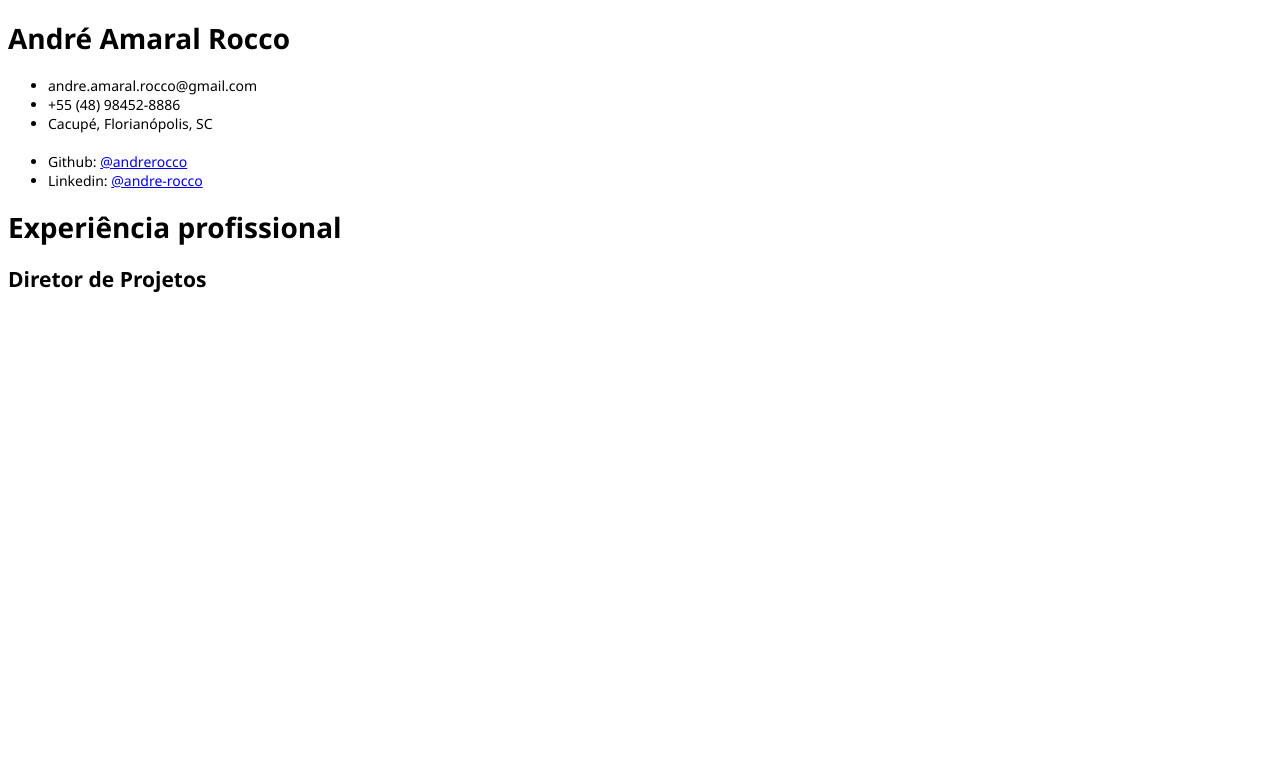
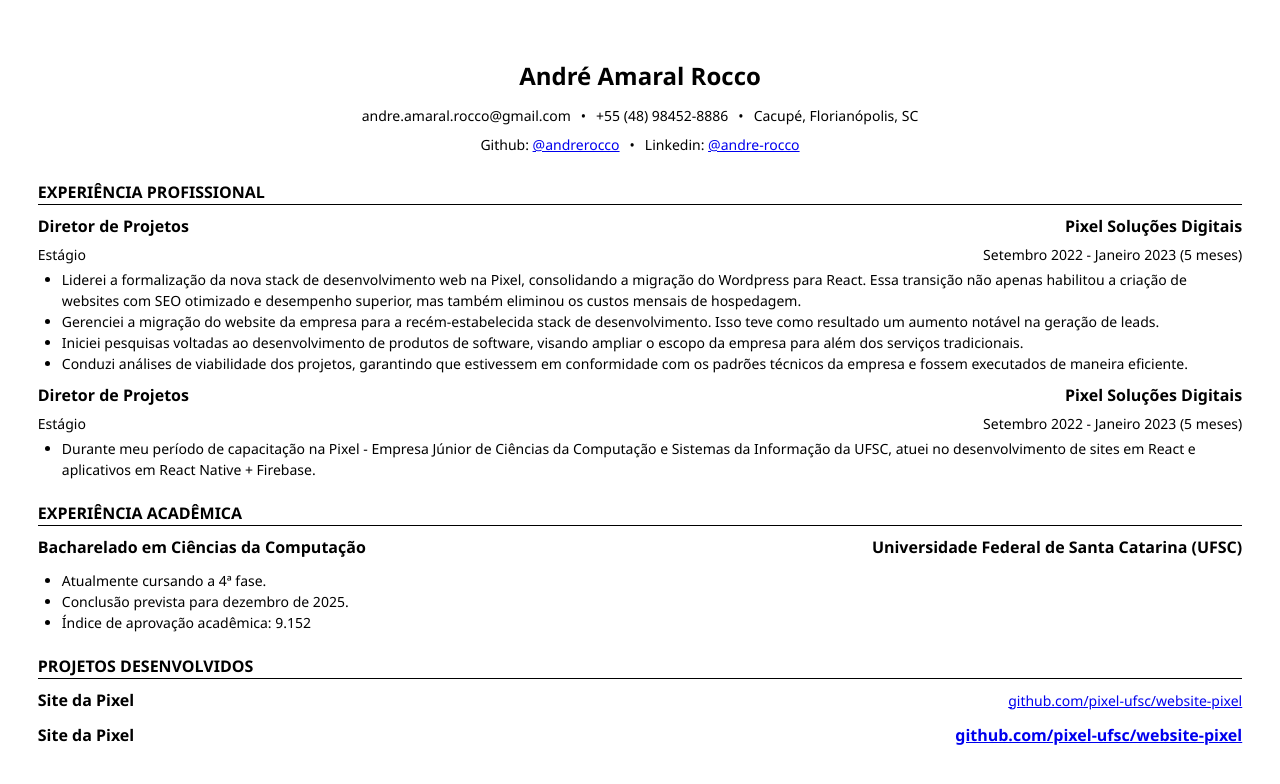
Before and after one commit to andrerocco/markdown-to-pdf-action, a website: page test-files/test.html in a window 1280 px wide. Drawn offline with Linux system fonts and the light colour scheme; a web font is replaced by a local one.

Commit message:
Imported test files

```diff
--- a/test-files/page.css
+++ /dev/null
@@ -1,23 +0,0 @@
-@font-face {
-    font-family: 'San Francisco';
-    font-weight: 400;
-    src: url('https://applesocial.s3.amazonaws.com/assets/styles/fonts/sanfrancisco/sanfranciscodisplay-regular-webfont.woff');
-}
-
-@page {
-    size: a4;
-    margin: 0;
-}
-
-body {
-    font-family: 'San Francisco', 'Segoe UI';
-
-    /* system-ui,
-    -apple-system,
-        'Segoe UI',
-        Roboto,
-        'Helvetica Neue',
-        sans-serif; */
-
-    font-size: 14px;
-}
--- a/test-files/settings.css
+++ /dev/null
@@ -1,4 +0,0 @@
-@page {
-    size: letter;
-    margin: 0.5in;
-}
--- /dev/null
+++ b/test-files/template.css
@@ -0,0 +1,164 @@
+@font-face {
+    font-family: 'San Francisco';
+    font-weight: 400;
+    src: url('https://applesocial.s3.amazonaws.com/assets/styles/fonts/sanfrancisco/sanfranciscodisplay-regular-webfont.woff');
+}
+
+@page {
+    size: a4;
+    margin: 0;
+}
+
+* {
+    padding: 0;
+    margin: 0;
+}
+
+body {
+    margin: 1cm;
+
+    color: black;
+    font-family: 'San Francisco', 'Segoe UI', sans-serif;
+    font-size: 14px;
+    line-height: 1.2;
+}
+
+p,
+ul,
+li {
+    line-height: 1.5;
+}
+
+h1 {
+    border-bottom: 1px solid #000000;
+    text-transform: uppercase;
+    font-size: 16px;
+    padding-bottom: 2px;
+    margin-top: 24px;
+    margin-bottom: 4px;
+}
+
+h2 {
+    font-size: 16px;
+    padding: 8px 0;
+}
+
+ul {
+    margin: 4px 0;
+    padding-left: 24px;
+    padding-right: 24px;
+}
+
+.spaced {
+    width: 100%;
+    display: flex;
+    justify-content: space-between;
+    align-items: center;
+}
+
+/* Header styling */
+
+.header {
+    display: flex;
+    flex-direction: column;
+    text-align: center;
+    justify-content: center;
+
+    margin: 20px 0;
+}
+
+.header h1 {
+    font-size: 24px;
+    border-bottom: none;
+    text-transform: capitalize;
+    margin-bottom: 8px;
+}
+
+.header ul {
+    display: flex;
+    text-align: center;
+    justify-content: center;
+    gap: 10px;
+}
+
+.header ul > li:not(:last-child):after {
+    content: '•'; /* • */
+    margin-left: 10px;
+}
+
+.header ul > li {
+    white-space: pre;
+    list-style-type: none;
+}
+
+/*
+
+h2 {
+    margin: 10px 0px;
+}
+
+h3 {
+    margin: 6px 0px;
+    margin-top: 12px;
+}
+
+h1 {
+    color: black;
+    text-align: center;
+    font-size: 24px;
+    margin: 0;
+    padding: 0;
+}
+
+h2 {
+    border-bottom: 1px solid #000000;
+    text-transform: uppercase;
+    font-size: 16px;
+    padding: 0;
+}
+
+h3 {
+    display: flex;
+    font-size: 15px;
+    padding: 0;
+    justify-content: space-between;
+}
+
+p {
+    margin: 0;
+    padding: 0;
+}
+
+a {
+    color: black;
+}
+
+ul {
+    margin: 4px 0;
+    padding-left: 24px;
+    padding-right: 24px;
+}
+
+.header ul {
+    display: flex;
+    text-align: center;
+    justify-content: center;
+    margin: 6px auto 0px !important;
+    padding: 0;
+}
+
+.header ul > li {
+    display: inline;
+    white-space: pre;
+    list-style-type: none;
+}
+
+.header ul > li:not(:last-child) {
+    margin-right: 8px;
+}
+
+.header ul > li:not(:last-child):after {
+    content: '•';
+    margin-left: 8px;
+}
+ */
--- a/test-files/test.html
+++ b/test-files/test.html
@@ -4,7 +4,8 @@
         <title>Currículo - André Amaral Rocco</title>
         <meta charset="UTF-8" />
         <meta name="viewport" content="width=device-width, initial-scale=1.0" />
-        <link rel="stylesheet" href="page.css" />
+        <link rel="stylesheet" href="template.css" />
+        <link rel="stylesheet" href="styles.css" />
     </head>
     <body>
         <div class="header">
@@ -13,13 +14,91 @@
                 <li>andre.amaral.rocco@gmail.com</li>
                 <li>+55 (48) 98452-8886</li>
                 <li>Cacupé, Florianópolis, SC</li>
-                <br />
+            </ul>
+            <ul>
                 <li>Github: <a href="https://github.com/andrerocco" target="_blank">@andrerocco</a></li>
                 <li>Linkedin: <a href="https://www.linkedin.com/in/andre-rocco/" target="_blank">@andre-rocco</a></li>
             </ul>
         </div>
 
         <h1>Experiência profissional</h1>
-        <h2>Diretor de Projetos</h2>
+
+        <div class="spaced">
+            <h2>Diretor de Projetos</h2>
+            <h2>Pixel Soluções Digitais</h2>
+        </div>
+        <div class="spaced">
+            <p>Estágio</p>
+            <p>Setembro 2022 - Janeiro 2023 (5 meses)</p>
+        </div>
+
+        <ul>
+            <li>
+                Liderei a formalização da nova stack de desenvolvimento web na Pixel, consolidando a migração do
+                Wordpress para React. Essa transição não apenas habilitou a criação de websites com SEO otimizado e
+                desempenho superior, mas também eliminou os custos mensais de hospedagem.
+            </li>
+            <li>
+                Gerenciei a migração do website da empresa para a recém-estabelecida stack de desenvolvimento. Isso teve
+                como resultado um aumento notável na geração de leads.
+            </li>
+            <li>
+                Iniciei pesquisas voltadas ao desenvolvimento de produtos de software, visando ampliar o escopo da
+                empresa para além dos serviços tradicionais.
+            </li>
+            <li>
+                Conduzi análises de viabilidade dos projetos, garantindo que estivessem em conformidade com os padrões
+                técnicos da empresa e fossem executados de maneira eficiente.
+            </li>
+        </ul>
+
+        <div class="spaced">
+            <h2>Diretor de Projetos</h2>
+            <h2>Pixel Soluções Digitais</h2>
+        </div>
+        <div class="spaced">
+            <p>Estágio</p>
+            <p>Setembro 2022 - Janeiro 2023 (5 meses)</p>
+        </div>
+
+        <ul>
+            <li>
+                Durante meu período de capacitação na Pixel - Empresa Júnior de Ciências da Computação e Sistemas da
+                Informação da UFSC, atuei no desenvolvimento de sites em React e aplicativos em React Native + Firebase.
+            </li>
+        </ul>
+
+        <h1>Experiência acadêmica</h1>
+
+        <div class="spaced">
+            <h2>Bacharelado em Ciências da Computação</h2>
+            <h2>Universidade Federal de Santa Catarina (UFSC)</h2>
+        </div>
+
+        <ul>
+            <li>Atualmente cursando a 4ª fase.</li>
+            <li>Conclusão prevista para dezembro de 2025.</li>
+            <li>Índice de aprovação acadêmica: 9.152</li>
+        </ul>
+
+        <h1>Projetos desenvolvidos</h1>
+
+        <div class="spaced">
+            <h2>Site da Pixel</h2>
+            <p>
+                <a href="https://github.com/andrerocco/bowbound-game" target="_blank"
+                    >github.com/pixel-ufsc/website-pixel</a
+                >
+            </p>
+        </div>
+
+        <div class="spaced">
+            <h2>Site da Pixel</h2>
+            <h2>
+                <a href="https://github.com/andrerocco/bowbound-game" target="_blank"
+                    >github.com/pixel-ufsc/website-pixel</a
+                >
+            </h2>
+        </div>
     </body>
 </html>
```
Also changed, not shown: test-files/extra.css (added, +32 -0 lines), 1 other file.
